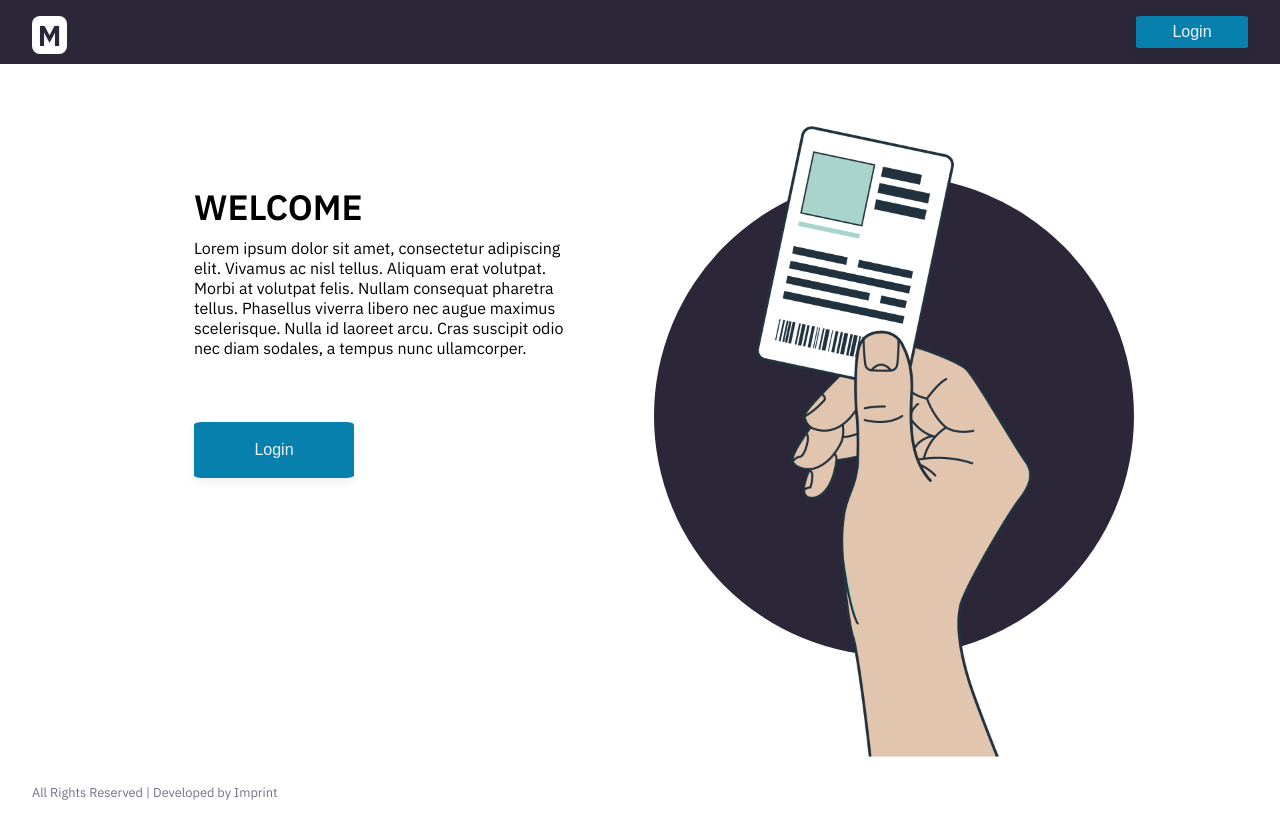
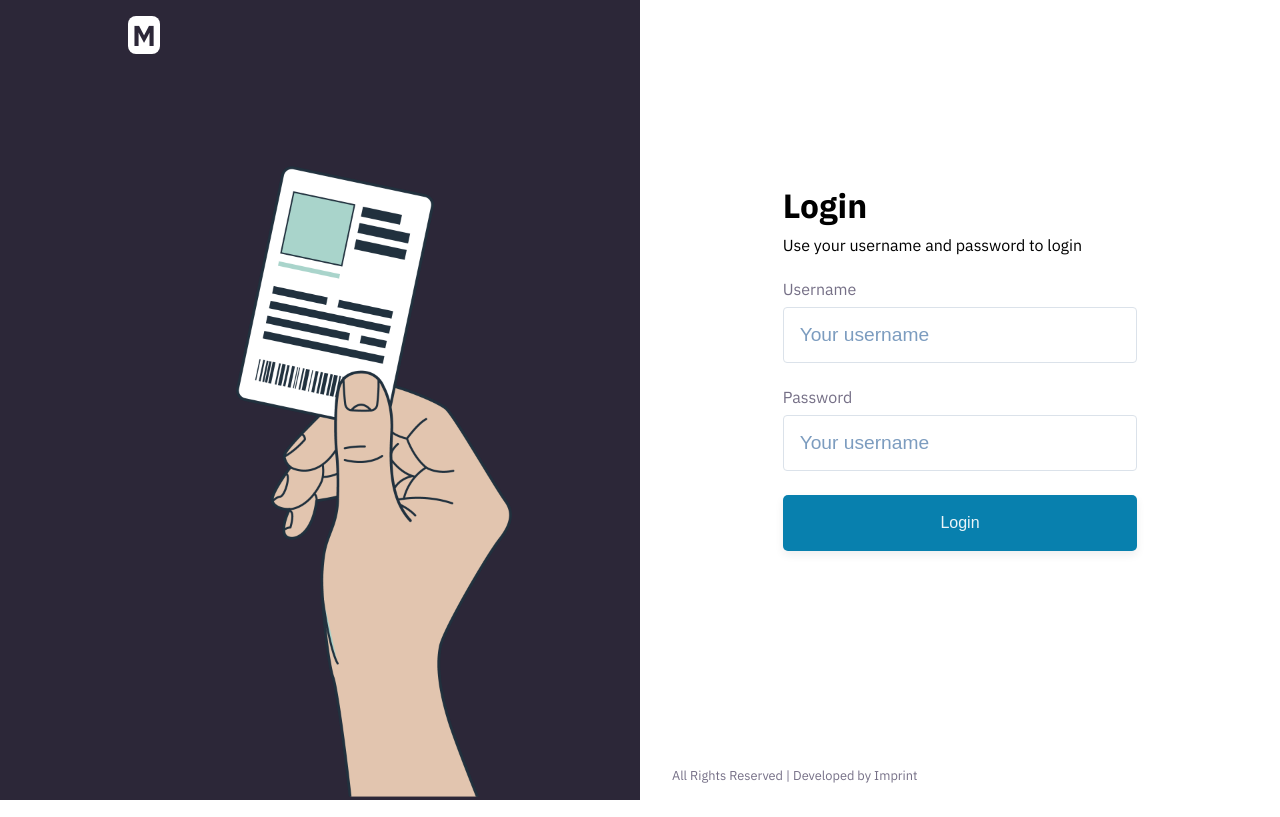
Before and after one commit to yabets/mms-ui, a React (Create React App) app: page /login in a window 1280 px wide. Built offline with nearby package versions, Linux system fonts and the light colour scheme.

Commit message:
Login screen

```diff
--- a/src/App.js
+++ b/src/App.js
@@ -1,10 +1,13 @@
 import { BrowserRouter as Router, Route, Switch } from "react-router-dom";
 import Home from "./pages/Home";
+import Login from "./pages/Login";
+
 function App() {
   return (
     <Router>
       <Switch>
-        <Route path="/" name="Home" component={Home} />
+        <Route exact path="/" name="Home" component={Home} />
+        <Route path="/login" name="Login" component={Login} />
       </Switch>
     </Router>
   );
--- a/src/components/Button.js
+++ b/src/components/Button.js
@@ -8,7 +8,7 @@ const Button = styled.button`
   font-size: 1rem;
   font-weight: 500;
   outline: none;
-  border-radius: 5%;
+  border-radius: 5px;
   box-shadow: 0px 4px 8px var(--dark-voilet-shadow);
   border: none;
 `;
--- /dev/null
+++ b/src/components/Input.js
@@ -0,0 +1,17 @@
+import styled from "styled-components";
+
+const Input = styled.input`
+  width: 100%;
+  padding: 1rem;
+  font-size: 1.2rem;
+  color: var(--white-blue);
+  border-radius: 4px;
+  border: 1px solid var(--white-border);
+  margin: 0.5rem 0;
+
+  &::placeholder {
+    color: var(--white-blue);
+  }
+`;
+
+export default Input;
--- a/src/contianers/Toolbar/index.css
+++ b/src/contianers/Toolbar/index.css
@@ -12,6 +12,10 @@
   height: 2.2rem;
 }
 
+.Toolbar__logo a {
+  text-decoration: none;
+}
+
 .Toolbar__login {
   width: 7rem;
   height: 2rem;
--- a/src/contianers/Toolbar/index.js
+++ b/src/contianers/Toolbar/index.js
@@ -1,14 +1,20 @@
+import { Link } from "react-router-dom";
 import Button from "../../components/Button";
 import Logo from "../../components/Logo";
+import Login from "../../pages/Login";
 import "./index.css";
 
 const Toolbar = () => (
   <header className="Toolbar__main">
     <div className="Toolbar__logo">
-      <Logo />
+      <Link to="/">
+        <Logo />
+      </Link>
     </div>
     <div className="Toolbar__login">
-      <Button>Login</Button>
+      <Link to="/login">
+        <Button>Login</Button>
+      </Link>
     </div>
   </header>
 );
--- a/src/index.css
+++ b/src/index.css
@@ -27,4 +27,6 @@ code {
   --broken-white: #ebf4f8;
   --dark-voilet-shadow: #2c273814;
   --light-voilet: #756f86;
+  --white-blue: #7c9cbf;
+  --white-border: #dbe2ea;
 }
--- a/src/pages/Home/index.js
+++ b/src/pages/Home/index.js
@@ -3,6 +3,7 @@ import Toolbar from "../../contianers/Toolbar";
 import Footer from "../../contianers/Footer";
 import Hand from "../../assets/hand.png";
 import "./index.css";
+import { Link } from "react-router-dom";
 
 const Home = () => (
   <div className="Home__page">
@@ -18,7 +19,9 @@ const Home = () => (
           sodales, a tempus nunc ullamcorper.
         </article>
         <div className="Home__login">
-          <Button>Login</Button>
+          <Link to="/login">
+            <Button>Login</Button>
+          </Link>
         </div>
       </section>
       <section className="Home__hand">
--- /dev/null
+++ b/src/pages/Login/index.css
@@ -0,0 +1,97 @@
+.Login__columns {
+  height: 100vh;
+}
+
+.Login__main {
+  margin: auto;
+  height: 100vh;
+  display: flex;
+  flex-direction: column;
+}
+
+.Login__form {
+  margin: auto;
+  padding: 3rem 2rem;
+  max-width: 450px;
+}
+
+.Login__title {
+  font-size: 2.1rem;
+  font-weight: bold;
+}
+
+.Login__description {
+  padding: 0.5rem 0;
+  font-size: 1rem;
+}
+
+.Login__formGroup {
+  margin: 1rem 0;
+}
+
+.Login__form--label {
+  color: #756f86;
+}
+
+.Login__form--input {
+}
+
+.Login--button {
+  height: 3.5rem;
+  margin: 1rem 0;
+}
+
+.Login__hand {
+  display: none;
+}
+
+@media (min-width: 800px) {
+  .Login__columns {
+    display: flex;
+    height: 100vh;
+    width: 100vw;
+  }
+
+  .Login__toolbar {
+    display: none;
+  }
+
+  .Login__hand {
+    background-color: var(--dark-voilet);
+    display: flex;
+    flex-direction: row-reverse;
+    height: 100vh;
+    width: 50vw;
+  }
+
+  .Login__logo {
+    position: absolute;
+    left: 10%;
+    top: 1rem;
+    width: 2rem;
+    height: 2rem;
+    text-decoration: none;
+  }
+
+  .Login__hand--img {
+    align-self: flex-end;
+    margin-right: 20%;
+  }
+
+  .Login__main {
+    padding: 0;
+    margin: 0;
+    height: 100vh;
+    display: flex;
+    justify-content: space-between;
+    flex-direction: column;
+    flex-grow: 2;
+    flex-shrink: 0;
+  }
+
+  .Login__form {
+    padding: 3rem 2rem;
+    max-width: 450px;
+    margin: auto;
+  }
+}
--- /dev/null
+++ b/src/pages/Login/index.js
@@ -0,0 +1,56 @@
+import "./index.css";
+import Input from "../../components/Input";
+import Toolbar from "../../contianers/Toolbar";
+import Footer from "../../contianers/Footer";
+import Button from "../../components/Button";
+import Hand from "../../assets/hand.png";
+import { Link } from "react-router-dom";
+import Logo from "../../components/Logo";
+
+const Login = () => (
+  <>
+    <div className="Login__columns">
+      <section className="Login__hand">
+        <Link className="Login__logo" to="/">
+          <Logo />{" "}
+        </Link>
+        <img
+          className="Login__hand--img"
+          src={Hand}
+          alt="hand holding membership card"
+        />
+      </section>
+      <section className="Login__main">
+        <div className="Login__toolbar">
+          <Toolbar />
+        </div>
+        <form className="Login__form">
+          <h1 className="Login__title">Login</h1>
+          <p className="Login__description">
+            Use your username and password to login
+          </p>
+          <div className="Login__formGroup">
+            <label className="Login__form--label" htmlFor="username">
+              Username
+            </label>
+            <Input className="Login__form--input" placeholder="Your username" />
+          </div>
+          <div className="Login__formGroup">
+            <label className="Login__form--label" htmlFor="username">
+              Password
+            </label>
+            <Input type="password" placeholder="Your username" />
+          </div>
+          <div className="Login--button">
+            <Link to="/home">
+              <Button>Login</Button>
+            </Link>
+          </div>
+        </form>
+        <Footer />
+      </section>
+    </div>
+  </>
+);
+
+export default Login;
```
